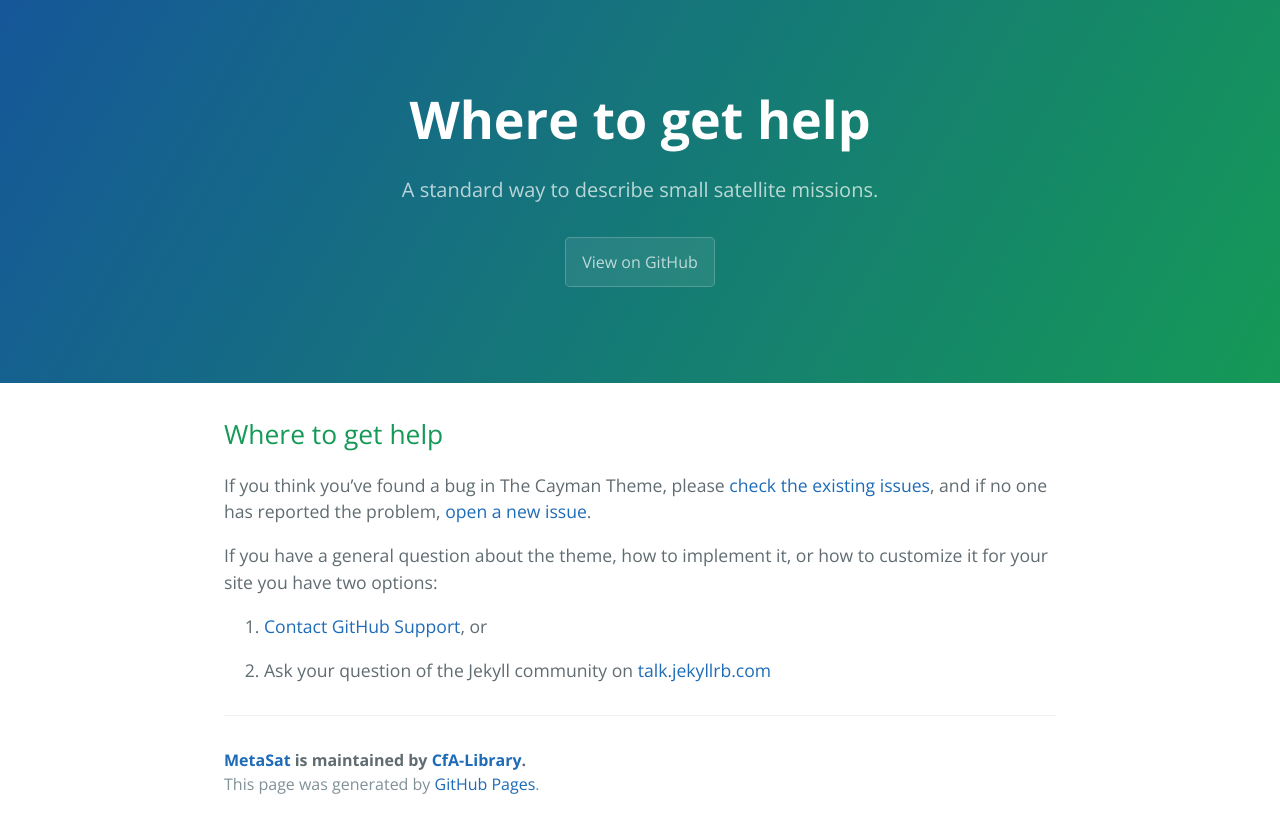
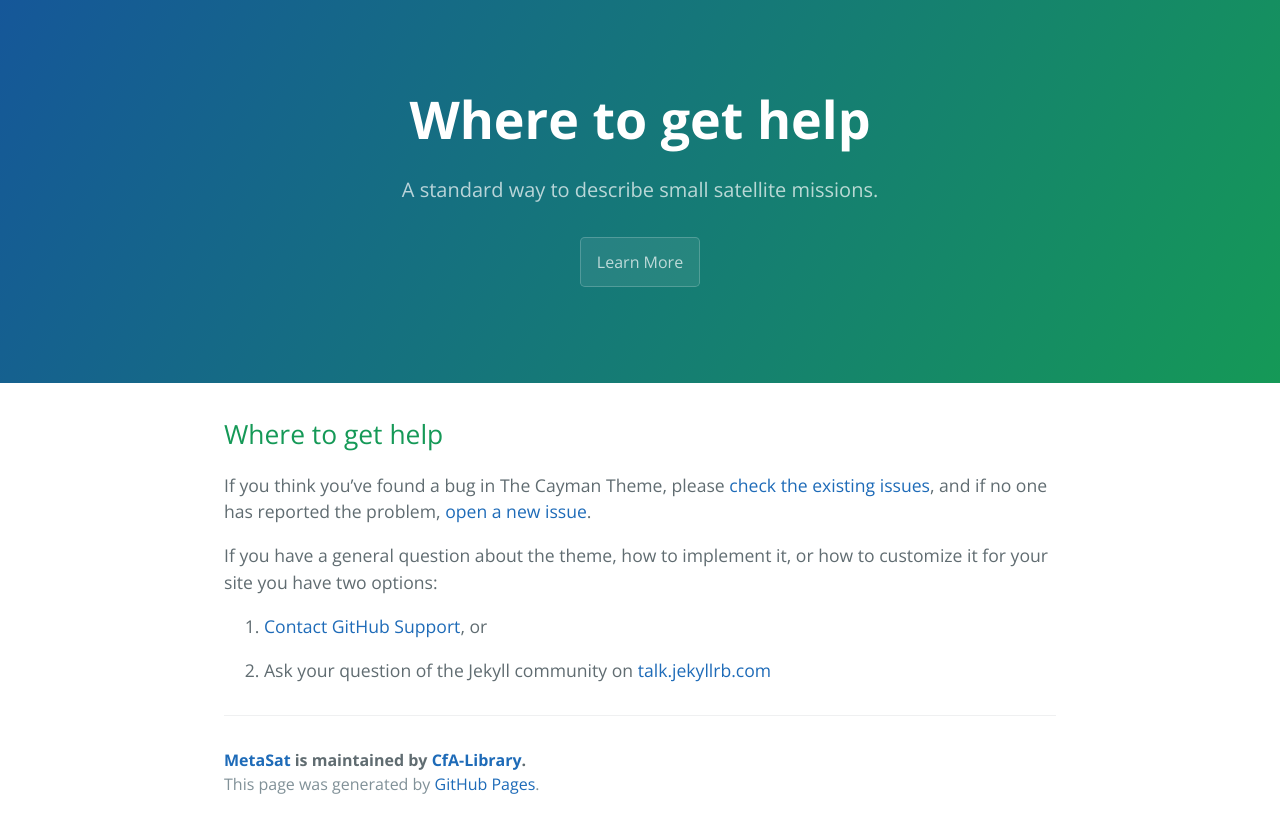
Before and after one commit to CfA-Library/MetaSat, a Jekyll site: the page built from docs/SUPPORT.md, in a window 1280 px wide. Shown: the top 833 px of the page. Built offline with Jekyll 4.4.1, drawn with Linux system fonts in a browser that asks for light colours; our own code applies the rules of GitHub Pages for plain Markdown files.

Commit message:
Update default.html

```diff
--- a/_layouts/default.html
+++ b/_layouts/default.html
@@ -26,7 +26,7 @@
       <h1 class="project-name">{{ page.title | default: site.title | default: site.github.repository_name }}</h1>
       <h2 class="project-tagline">{{ page.description | default: site.description | default: site.github.project_tagline }}</h2>
       {% if site.github.is_project_page %}
-        <a href="{{ site.github.repository_url }}" class="btn">View on GitHub</a>
+        <a href="{{ https://library.cfa.harvard.edu/space-library }}" class="btn">Learn More</a>
       {% endif %}
       {% if site.show_downloads %}
         <a href="{{ site.github.zip_url }}" class="btn">Download .zip</a>
```
